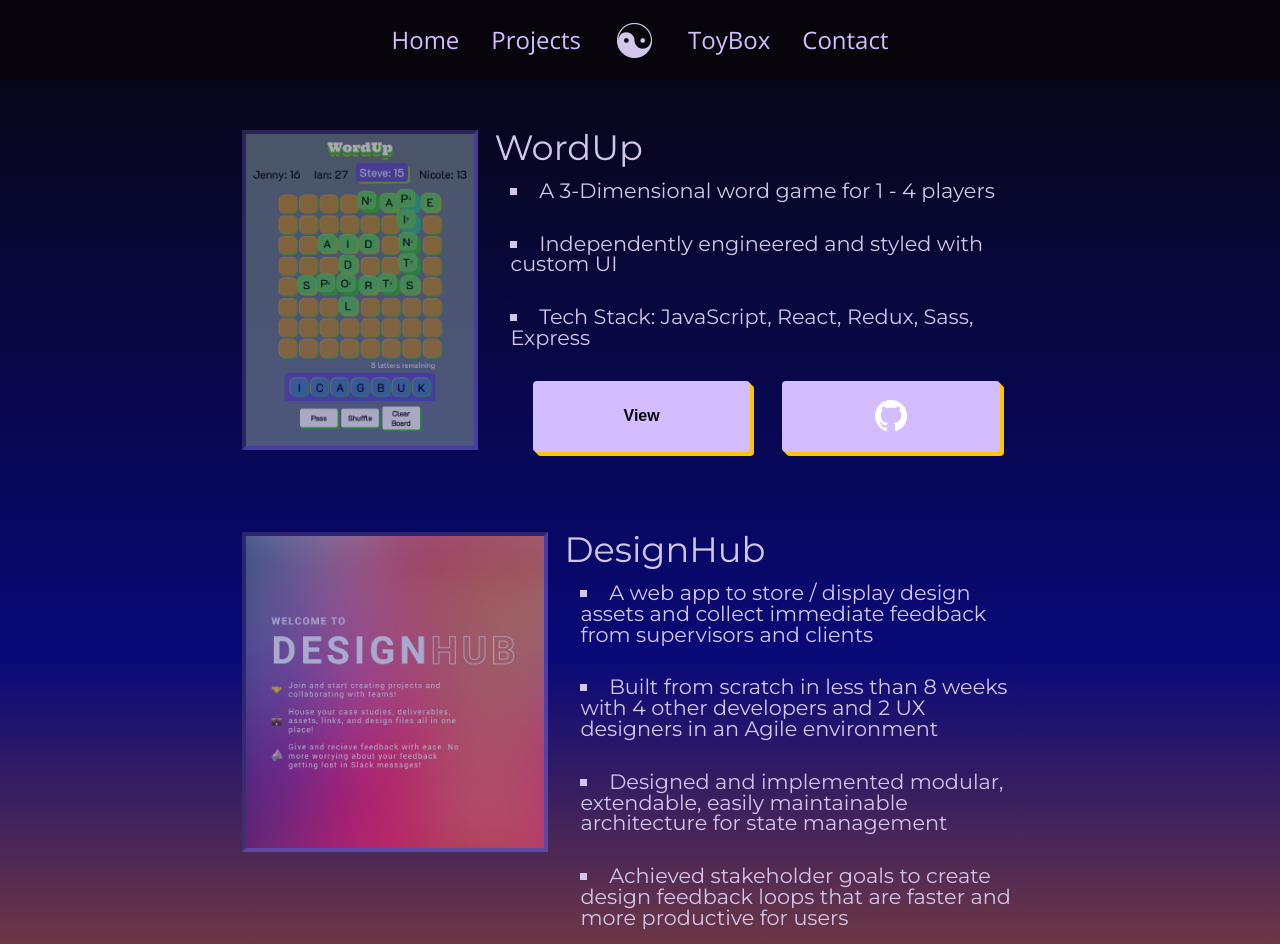
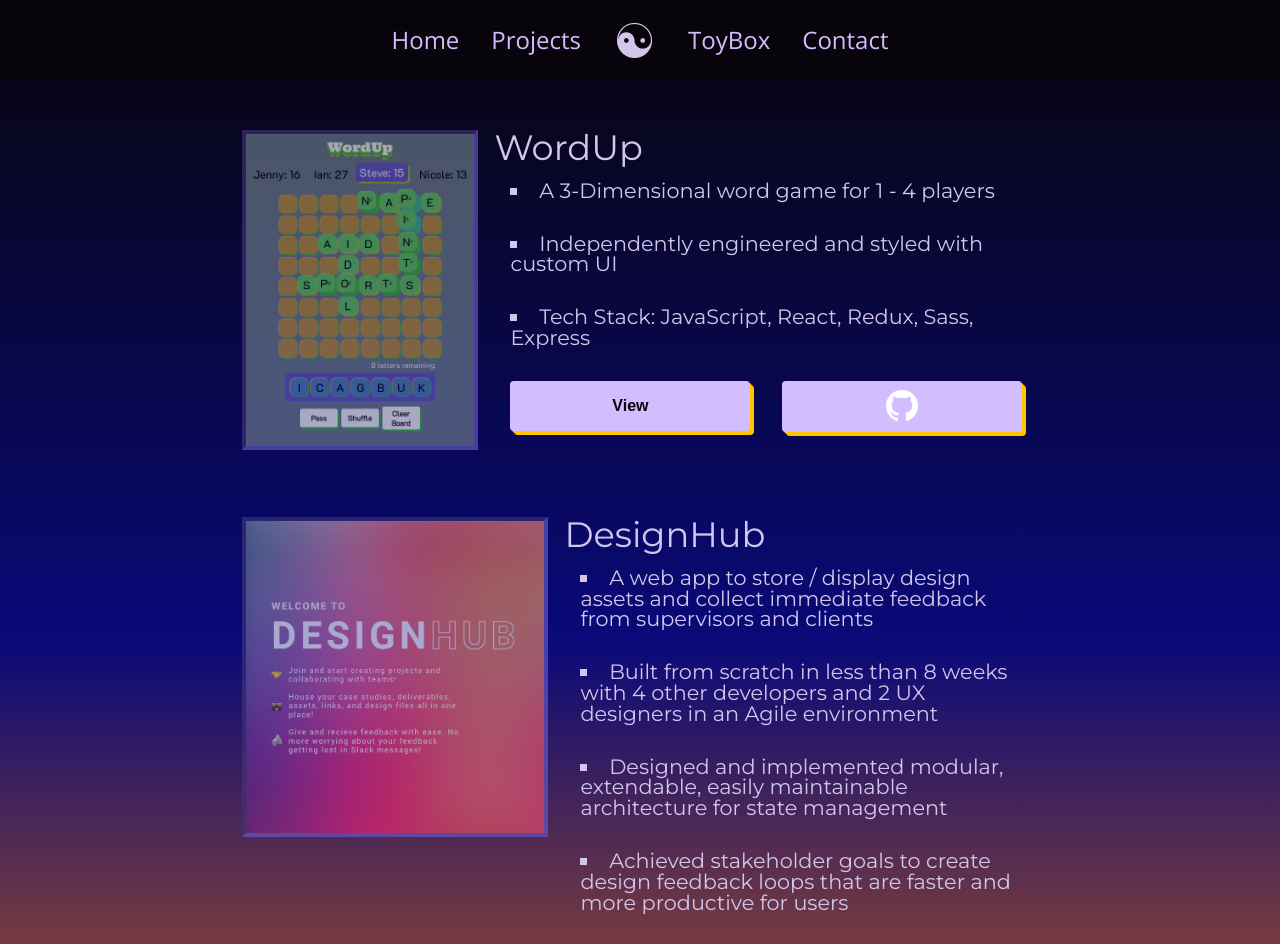
Before and after one commit to Ian84Be/portfolio-react, a React (Create React App) app: page /Projects in a window 1280 px wide. Shown: the top 944 px of the page. Built offline with nearby package versions, Linux system fonts and the light colour scheme.

Commit message:
add links to projects

```diff
--- a/src/components/Projects.js
+++ b/src/components/Projects.js
@@ -12,11 +12,13 @@ const Projects = ({ history, lightMode }) => {
       <section className="Projects__body">
         <div className="Projects__card">
           <h3 className="column-view">WordUp</h3>
+          <a href="https://wordup.netlify.com">
             <img
               className="Projects__card-thumb"
               src={wordUpImg}
               alt="WordUp Gameplay"
             />
+          </a>
 
           <section className="Projects__card-writeup">
             <header>
@@ -28,7 +30,10 @@ const Projects = ({ history, lightMode }) => {
               <li>Tech Stack: JavaScript, React, Redux, Sass, Express</li>
             </ul>
             <div className="buttons">
+              <a href="https://wordup.netlify.com">
                 <button>View</button>
+              </a>
+              <a href="https://github.com/Ian84Be/wordup">
                 <button className="github-btn">
                   <img
                     alt="GitHub"
@@ -37,17 +42,20 @@ const Projects = ({ history, lightMode }) => {
                     src={githubLight}
                   />
                 </button>
+              </a>
             </div>
           </section>
         </div>
 
         <div className="Projects__card">
           <h3 className="column-view">DesignHub</h3>
+          <a href="https://www.designhubx.com">
             <img
               className="Projects__card-thumb"
               src={designHubImg}
               alt="DesignHub Landing Page"
             />
+          </a>
 
           <section className="Projects__card-writeup">
             <header>
@@ -76,7 +84,10 @@ const Projects = ({ history, lightMode }) => {
               </li>
             </ul>
             <div className="buttons">
+              <a href="https://www.designhubx.com">
                 <button>View</button>
+              </a>
+              <a href="https://github.com/Lambda-School-Labs/designhub-fe/">
                 <button className="github-btn">
                   <img
                     alt="GitHub"
@@ -85,6 +96,7 @@ const Projects = ({ history, lightMode }) => {
                     src={githubLight}
                   />
                 </button>
+              </a>
             </div>
           </section>
         </div>
--- a/src/scss/Projects.scss
+++ b/src/scss/Projects.scss
@@ -94,19 +94,20 @@
     }
   }
 
+  a {
+    margin-right: 1rem;
+    padding: 0;
+    @media (max-width: 580px) {
+      margin-right: 0;
+    }
+  }
+
   img.Projects__card-thumb {
     border: 0.25rem inset slateblue;
     cursor: pointer;
-    margin-right: 1rem;
-    max-width: 45%;
     height: 20rem;
     object-fit: cover;
     opacity: 0.65;
-
-    @media (max-width: 580px) {
-      margin-right: 0;
-      max-width: 100%;
-    }
 
     &:hover {
       border: 0.25rem inset $wesbos;
@@ -136,23 +137,16 @@
 
   .buttons {
     display: flex;
-    justify-content: center;
+    a {
+      margin: 1rem;
+      width: 100%;
+    }
 
-    button.github-btn {
-      align-items: center;
-      color: white;
-      display: flex;
-      flex-direction: column;
-      justify-content: center;
-      img {
-        width: 2rem;
-        margin: 0.22rem;
-      }
-    }
     button {
       background: $dark-link;
       border: 0;
       border-radius: 4px;
+      box-shadow: 2px 2px $wesbos, 4px 4px $wesbos;
       color: $dark-bg;
       cursor: pointer;
       font-size: 1rem;
@@ -160,10 +154,7 @@
       outline: none;
       padding: 1rem;
       transition: all 0.2s ease;
-      width: 40%;
-      margin: 1rem;
-
-      box-shadow: 2px 2px $wesbos, 4px 4px $wesbos;
+      width: 100%;
 
       &:active {
         box-shadow: 0 0;
@@ -174,5 +165,16 @@
         background: $wesbos;
       }
     }
+
+    button.github-btn {
+      align-items: center;
+      display: flex;
+      flex-direction: column;
+      justify-content: center;
+      padding: 0.59rem;
+      img {
+        width: 2rem;
+      }
+    }
   }
 }
```
Lines whose indentation alone changed are shown as unchanged.
